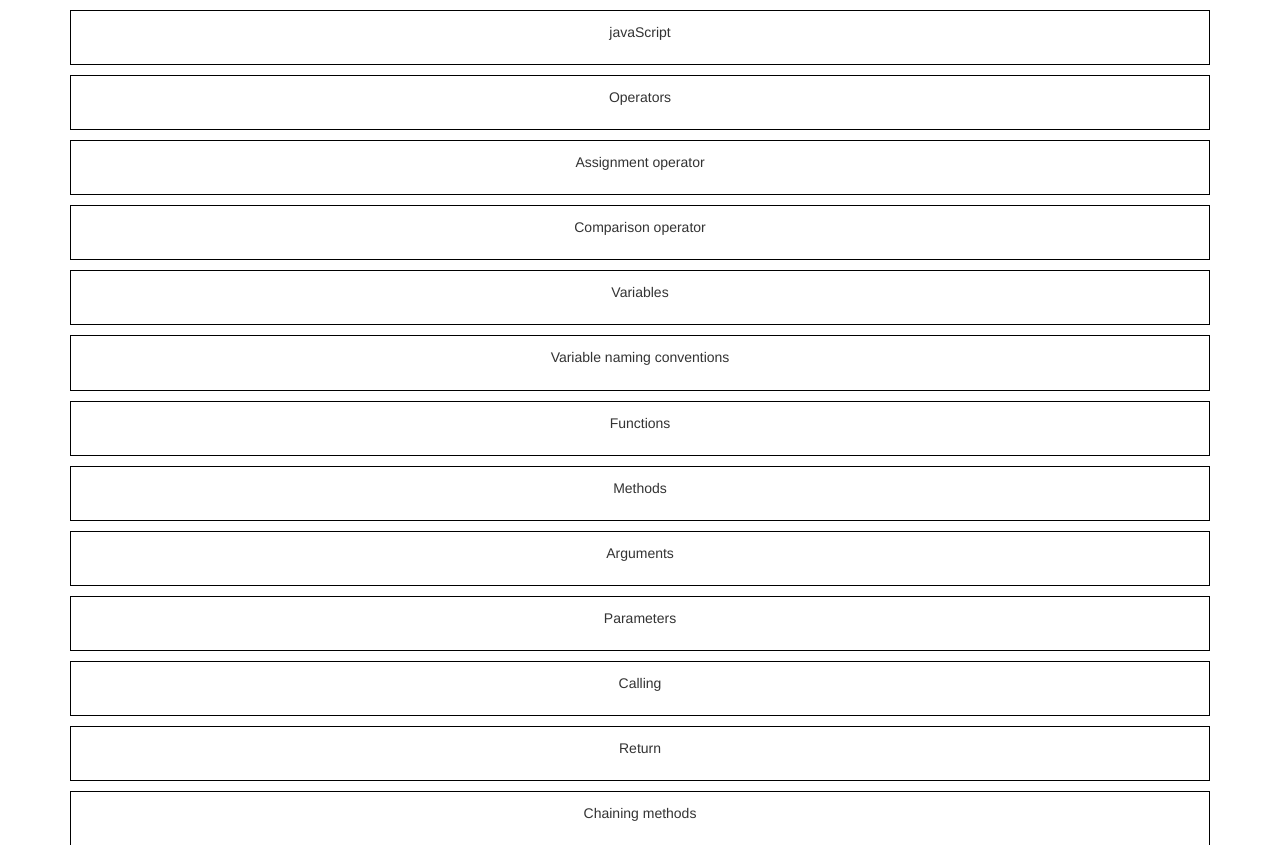
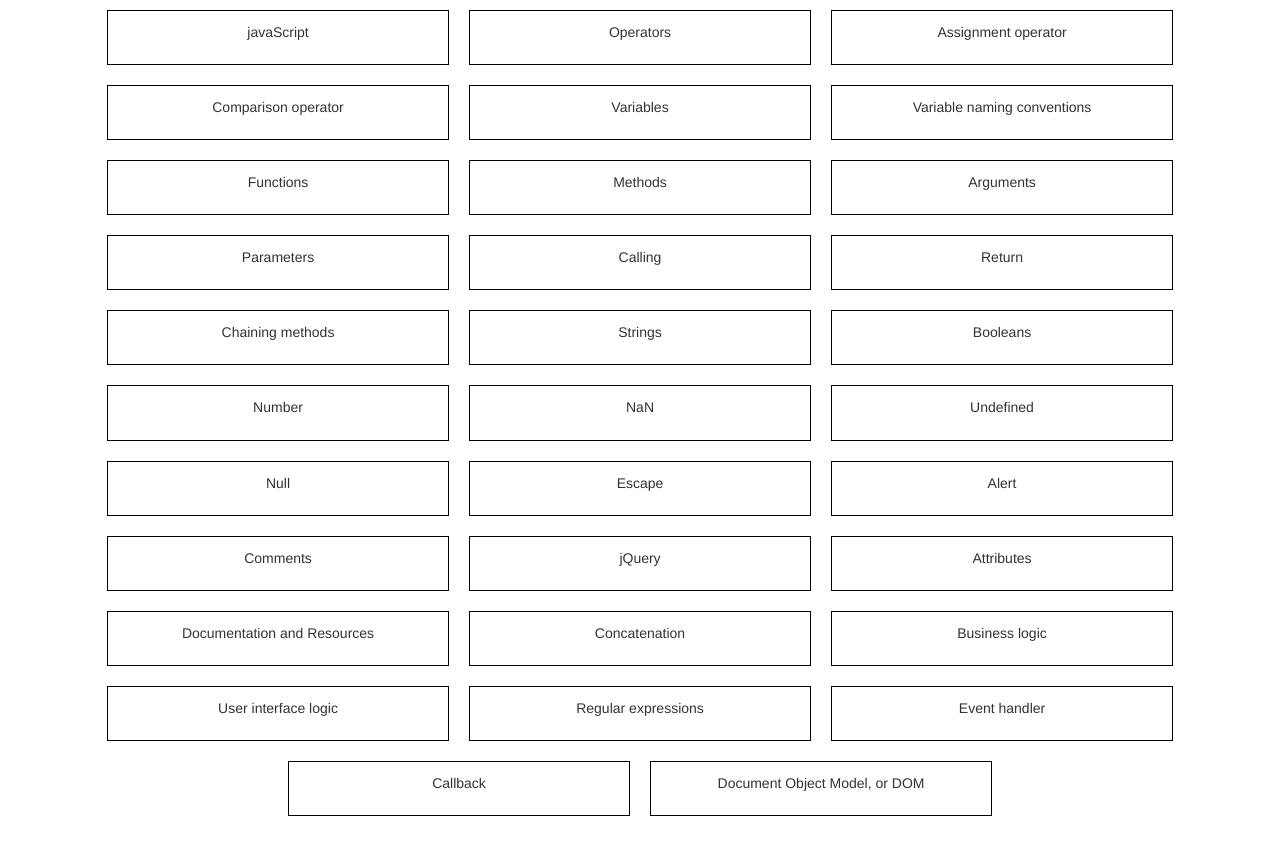
Before and after one commit to planeswalker1/flash-cards, a plain HTML site: page index.html in a window 1280 px wide. Shown: the top 845 px of the page. Drawn offline with Linux system fonts and the light colour scheme.

Commit message:
Add media query for desktop styles

```diff
--- a/css/styles.css
+++ b/css/styles.css
@@ -9,3 +9,17 @@ body {
   padding: 10px;
   margin: 10px 0;
 }
+
+@media screen and (min-width: 961px){
+  .container {
+    display: flex;
+    justify-content: center;
+    align-items: center;
+    flex-wrap: wrap;
+  }
+
+  .flashcard {
+    width: 30%;
+    margin: 10px 10px;
+  }
+}
```
